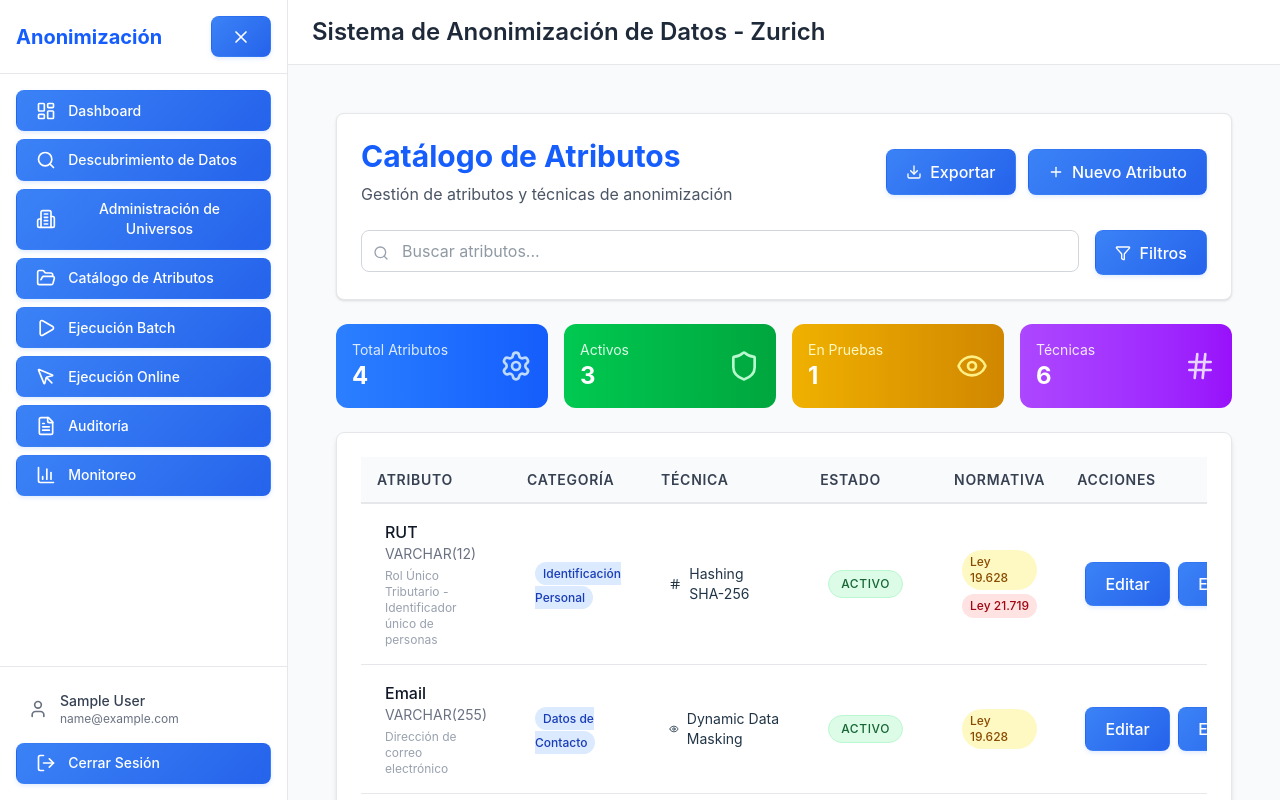
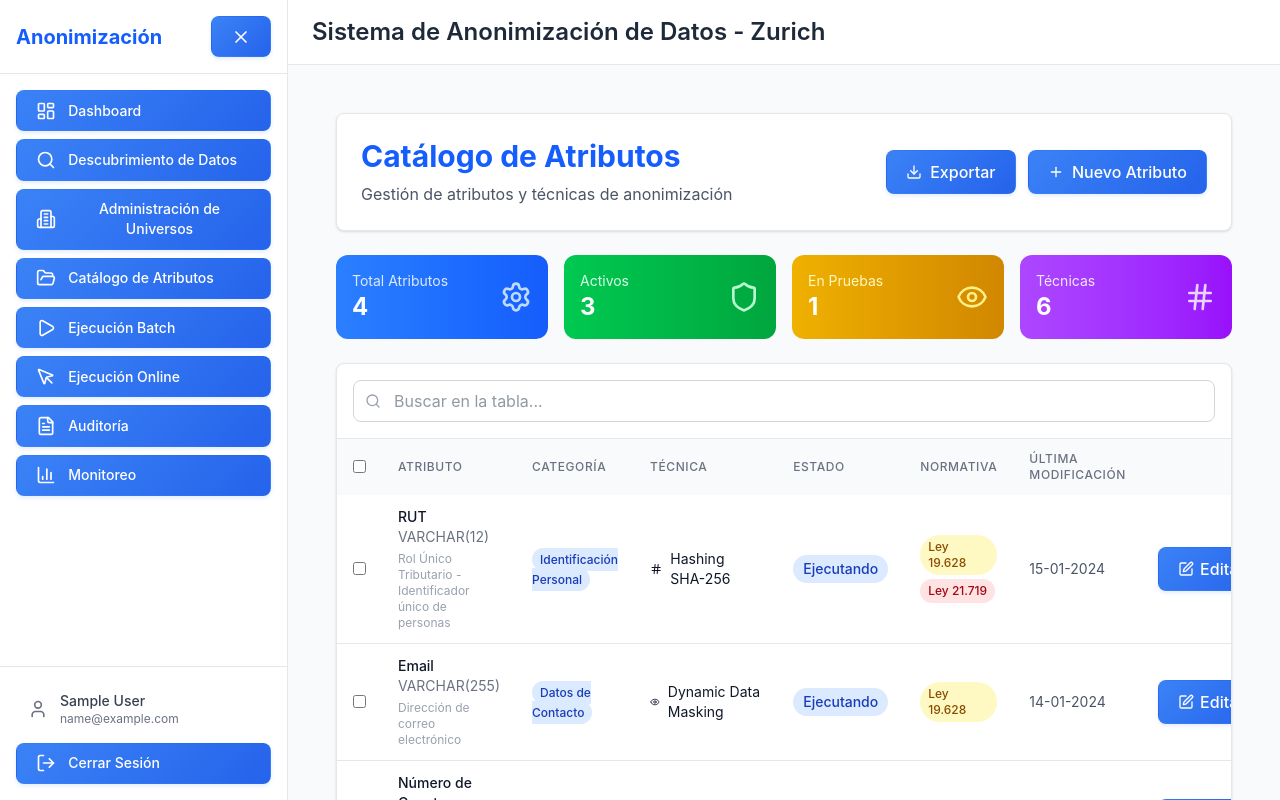
Before and after one commit to dmmtdeveloper/DATASHIELD, a React (Vite) app: page /catalog in a window 1280 px wide. Built offline with nearby package versions, Linux system fonts and the light colour scheme; sample sign-in values are in the browser's storage.

Commit message:
attribute catalog component

```diff
--- a/src/pages/AttributeCatalog/AttributeCatalog.tsx
+++ b/src/pages/AttributeCatalog/AttributeCatalog.tsx
@@ -1,5 +1,9 @@
-import React, { useState } from 'react';
-import { Search, Plus, Filter, Download, Settings, Shield, Hash, Eye, Key, Shuffle, X, Save } from 'lucide-react';
+import React, { useState, useMemo } from 'react';
+import { Plus, Download, Settings, Shield, Hash, Eye, Key, Shuffle, X, Save, Edit, Trash2 } from 'lucide-react';
+import DataTable, { type Column } from '../../components/ui/DataTable';
+import Button from '../../components/ui/Button/Button';
+import StatusBadge from '../../components/batch/StatusBadge/StatusBadge';
+
 
 interface Attribute {
   id: string;
@@ -15,14 +19,12 @@ interface Attribute {
 }
 
 const AttributeCatalog: React.FC = () => {
-  const [searchTerm, setSearchTerm] = useState('');
-  const [selectedCategory, setSelectedCategory] = useState('all');
-  const [selectedTechnique, setSelectedTechnique] = useState('all');
-  const [showFilters, setShowFilters] = useState(false);
   const [selectedAttribute, setSelectedAttribute] = useState<Attribute | null>(null);
   const [showModal, setShowModal] = useState(false);
   const [isEditing, setIsEditing] = useState(false);
   const [formData, setFormData] = useState<Partial<Attribute>>({});
+  const [selectedRows, setSelectedRows] = useState<Attribute[]>([]);
+  const [filters, setFilters] = useState<Record<string, string>>({});
 
   // Datos de ejemplo
   const attributes: Attribute[] = [
@@ -94,6 +96,23 @@ const AttributeCatalog: React.FC = () => {
     'Generalización'
   ];
 
+  // Filtrado de atributos - corregido para usar la variable correcta
+  const filteredAttributes = useMemo(() => {
+    let result = [...attributes];
+
+    // Aplicar filtros
+    Object.entries(filters).forEach(([key, value]) => {
+      if (value && value !== '') {
+        result = result.filter(attribute => {
+          const attributeValue = attribute[key as keyof Attribute];
+          return String(attributeValue).toLowerCase().includes(String(value).toLowerCase());
+        });
+      }
+    });
+
+    return result;
+  }, [attributes, filters]);
+
   const getTechniqueIcon = (technique: string) => {
     switch (technique) {
       case 'Hashing SHA-256': return <Hash className="w-4 h-4" />;
@@ -105,32 +124,102 @@ const AttributeCatalog: React.FC = () => {
     }
   };
 
-  const getStatusBadge = (status: string) => {
-    switch (status) {
-      case 'active': return 'status-badge status-active';
-      case 'testing': return 'status-badge status-pending';
-      case 'inactive': return 'status-badge status-inactive';
-      default: return 'status-badge status-inactive';
+  // Configuración de columnas para DataTable
+  const columns: Column<Attribute>[] = [
+    {
+      key: 'name',
+      header: 'Atributo',
+      sortable: true,
+      render: (_, row) => (
+        <div>
+          <div className="font-medium text-gray-900">{row.name}</div>
+          <div className="text-sm text-gray-500">{row.dataType}</div>
+          <div className="text-xs text-gray-400 mt-1">{row.description}</div>
+        </div>
+      )
+    },
+    {
+      key: 'category',
+      header: 'Categoría',
+      sortable: true,
+      render: (value) => (
+        <span className="px-2 py-1 bg-blue-100 text-blue-800 rounded-full text-xs font-medium">
+          {value}
+        </span>
+      )
+    },
+    {
+      key: 'technique',
+      header: 'Técnica',
+      sortable: true,
+      render: (_, row) => (
+        <div className="flex items-center gap-2">
+          {getTechniqueIcon(row.technique)}
+          <span className="text-sm">{row.technique}</span>
+        </div>
+      )
+    },
+    {
+      key: 'status',
+      header: 'Estado',
+      sortable: true,
+      render: (_, row) => {
+        // Map attribute status to StatusBadge status
+        const statusMap: Record<'active' | 'inactive' | 'testing', 'running' | 'failed' | 'pending'> = {
+          active: 'running',
+          inactive: 'failed',
+          testing: 'pending'
+        };
+        return <StatusBadge status={statusMap[row.status]} />;
+      }
+    },
+    {
+      key: 'compliance',
+      header: 'Normativa',
+      render: (_, row) => (
+        <div className="flex flex-wrap gap-1">
+          {row.compliance.map((law, index) => (
+            <span
+              key={index}
+              className={`px-2 py-1 rounded-full text-xs font-medium ${
+                law === 'Ley 21.719'
+                  ? 'bg-red-100 text-red-800'
+                  : 'bg-yellow-100 text-yellow-800'
+              }`}
+            >
+              {law}
+            </span>
+          ))}
+        </div>
+      )
+    },
+    {
+      key: 'lastModified',
+      header: 'Última Modificación',
+      sortable: true,
+      render: (value) => (
+        <span className="text-sm text-gray-600">
+          {new Date(value).toLocaleDateString('es-CL')}
+        </span>
+      )
     }
-  };
+  ];
 
-  const getStatusText = (status: string) => {
-    switch (status) {
-      case 'active': return 'Activo';
-      case 'testing': return 'En Pruebas';
-      case 'inactive': return 'Inactivo';
-      default: return 'Desconocido';
+  // Acciones para cada fila
+  const tableActions = [
+    {
+      label: 'Editar',
+      icon: Edit,
+      variant: 'outline' as const,
+      onClick: (attribute: Attribute) => handleEdit(attribute)
+    },
+    {
+      label: 'Eliminar',
+      icon: Trash2,
+      variant: 'danger' as const,
+      onClick: (attribute: Attribute) => handleDelete(attribute.id)
     }
-  };
-
-  const filteredAttributes = attributes.filter(attr => {
-    const matchesSearch = attr.name.toLowerCase().includes(searchTerm.toLowerCase()) ||
-                         attr.description.toLowerCase().includes(searchTerm.toLowerCase());
-    const matchesCategory = selectedCategory === 'all' || attr.category === selectedCategory;
-    const matchesTechnique = selectedTechnique === 'all' || attr.technique === selectedTechnique;
-
-    return matchesSearch && matchesCategory && matchesTechnique;
-  });
+  ];
 
   const handleEdit = (attribute: Attribute) => {
     setSelectedAttribute(attribute);
@@ -156,7 +245,6 @@ const AttributeCatalog: React.FC = () => {
   };
 
   const handleSave = () => {
-    // Implementar lógica de guardado
     console.log('Guardando:', formData);
     setShowModal(false);
     setSelectedAttribute(null);
@@ -171,20 +259,25 @@ const AttributeCatalog: React.FC = () => {
   };
 
   const handleDelete = (id: string) => {
-    // Implementar lógica de eliminación
     console.log('Eliminar atributo:', id);
   };
 
   const handleExport = () => {
-    // Implementar lógica de exportación
     console.log('Exportar catálogo');
   };
 
+  const stats = {
+    total: attributes.length,
+    active: attributes.filter(a => a.status === 'active').length,
+    testing: attributes.filter(a => a.status === 'testing').length,
+    techniques: techniques.length
+  };
+
   return (
-    <div className="p-6">
+    <div className="p-6 space-y-6">
       {/* Header */}
-      <div className="bg-white rounded-lg shadow-sm border border-gray-200 p-6 mb-6">
-        <div className="flex justify-between items-center mb-6">
+      <div className="bg-white rounded-lg shadow-sm border border-gray-200 p-6">
+        <div className="flex justify-between items-center">
           <div>
             <h1 className="text-3xl font-bold text-blue-600 mb-2">
               Catálogo de Atributos
@@ -194,90 +287,31 @@ const AttributeCatalog: React.FC = () => {
             </p>
           </div>
           <div className="flex gap-3">
-            <button
-              className="btn-secondary flex items-center gap-2"
+            <Button
+              variant="outline"
+              icon={Download}
               onClick={handleExport}
             >
-              <Download className="w-4 h-4" />
               Exportar
-            </button>
-            <button
-              className="btn-primary flex items-center gap-2"
+            </Button>
+            <Button
+              variant="primary"
+              icon={Plus}
               onClick={handleNewAttribute}
             >
-              <Plus className="w-4 h-4" />
               Nuevo Atributo
-            </button>
+            </Button>
           </div>
         </div>
-
-        {/* Search and Filters */}
-        <div className="flex flex-col md:flex-row gap-4">
-          <div className="flex-1 relative">
-            <Search className="absolute left-3 top-1/2 transform -translate-y-1/2 text-gray-400 w-4 h-4" />
-            <input
-              type="text"
-              placeholder="Buscar atributos..."
-              className="w-full pl-10 pr-4 py-2 border border-gray-300 rounded-lg focus:ring-2 focus:ring-blue-500 focus:border-transparent"
-              value={searchTerm}
-              onChange={(e) => setSearchTerm(e.target.value)}
-            />
-          </div>
-          <button
-            className="btn-outline flex items-center gap-2"
-            onClick={() => setShowFilters(!showFilters)}
-          >
-            <Filter className="w-4 h-4" />
-            Filtros
-          </button>
-        </div>
-
-        {/* Filters Panel */}
-        {showFilters && (
-          <div className="mt-4 p-4 bg-gray-50 rounded-lg border">
-            <div className="grid grid-cols-1 md:grid-cols-2 gap-4">
-              <div>
-                <label className="block text-sm font-medium text-gray-700 mb-2">
-                  Categoría
-                </label>
-                <select
-                  className="w-full p-2 border text-gray-900 border-gray-300 rounded-lg focus:ring-2 focus:ring-blue-500"
-                  value={selectedCategory}
-                  onChange={(e) => setSelectedCategory(e.target.value)}
-                >
-                  <option value="all">Todas las categorías</option>
-                  {categories.map(category => (
-                    <option key={category} value={category}>{category}</option>
-                  ))}
-                </select>
-              </div>
-              <div>
-                <label className="block text-sm font-medium text-gray-700 mb-2">
-                  Técnica
-                </label>
-                <select
-                  className="w-full p-2 border text-gray-900 border-gray-300 rounded-lg focus:ring-2 focus:ring-blue-500"
-                  value={selectedTechnique}
-                  onChange={(e) => setSelectedTechnique(e.target.value)}
-                >
-                  <option value="all">Todas las técnicas</option>
-                  {techniques.map(technique => (
-                    <option key={technique} value={technique}>{technique}</option>
-                  ))}
-                </select>
-              </div>
-            </div>
-          </div>
-        )}
       </div>
 
       {/* Statistics Cards */}
-      <div className="grid grid-cols-1 md:grid-cols-4 gap-4 mb-6">
+      <div className="grid grid-cols-1 md:grid-cols-4 gap-4">
         <div className="bg-gradient-to-r from-blue-500 to-blue-600 text-white p-4 rounded-xl">
           <div className="flex items-center justify-between">
             <div>
               <p className="text-blue-100 text-sm">Total Atributos</p>
-              <p className="text-2xl font-bold">{attributes.length}</p>
+              <p className="text-2xl font-bold">{stats.total}</p>
             </div>
             <Settings className="w-8 h-8 text-blue-200" />
           </div>
@@ -286,7 +320,7 @@ const AttributeCatalog: React.FC = () => {
           <div className="flex items-center justify-between">
             <div>
               <p className="text-green-100 text-sm">Activos</p>
-              <p className="text-2xl font-bold">{attributes.filter(a => a.status === 'active').length}</p>
+              <p className="text-2xl font-bold">{stats.active}</p>
             </div>
             <Shield className="w-8 h-8 text-green-200" />
           </div>
@@ -295,7 +329,7 @@ const AttributeCatalog: React.FC = () => {
           <div className="flex items-center justify-between">
             <div>
               <p className="text-yellow-100 text-sm">En Pruebas</p>
-              <p className="text-2xl font-bold">{attributes.filter(a => a.status === 'testing').length}</p>
+              <p className="text-2xl font-bold">{stats.testing}</p>
             </div>
             <Eye className="w-8 h-8 text-yellow-200" />
           </div>
@@ -304,96 +338,27 @@ const AttributeCatalog: React.FC = () => {
           <div className="flex items-center justify-between">
             <div>
               <p className="text-purple-100 text-sm">Técnicas</p>
-              <p className="text-2xl font-bold">{techniques.length}</p>
+              <p className="text-2xl font-bold">{stats.techniques}</p>
             </div>
             <Hash className="w-8 h-8 text-purple-200" />
           </div>
         </div>
       </div>
 
-      {/* Attributes Table */}
-      <div className="card overflow-hidden">
-        <div className="overflow-x-auto">
-          <table className="w-full">
-            <thead>
-              <tr className="table-header">
-                <th className="px-6 py-3 text-left">Atributo</th>
-                <th className="px-6 py-3 text-left">Categoría</th>
-                <th className="px-6 py-3 text-left">Técnica</th>
-                <th className="px-6 py-3 text-left">Estado</th>
-                <th className="px-6 py-3 text-left">Normativa</th>
-                <th className="px-6 py-3 text-left">Acciones</th>
-              </tr>
-            </thead>
-            <tbody>
-              {filteredAttributes.map((attribute) => (
-                <tr key={attribute.id} className="border-t border-gray-200 hover:bg-gray-50">
-                  <td className="px-6 py-4">
-                    <div>
-                      <div className="font-medium text-gray-900">{attribute.name}</div>
-                      <div className="text-sm text-gray-500">{attribute.dataType}</div>
-                      <div className="text-xs text-gray-400 mt-1">{attribute.description}</div>
-                    </div>
-                  </td>
-                  <td className="px-6 py-4">
-                    <span className="px-2 py-1 bg-blue-100 text-blue-800 rounded-full text-xs font-medium">
-                      {attribute.category}
-                    </span>
-                  </td>
-                  <td className="px-6 py-4">
-                    <div className="flex items-center gap-2">
-                      {getTechniqueIcon(attribute.technique)}
-                      <span className="text-sm">{attribute.technique}</span>
-                    </div>
-                  </td>
-                  <td className="px-6 py-4">
-                    <span className={getStatusBadge(attribute.status)}>
-                      {getStatusText(attribute.status)}
-                    </span>
-                  </td>
-                  <td className="px-6 py-4">
-                    <div className="flex flex-wrap gap-1">
-                      {attribute.compliance.map((law, index) => (
-                        <span
-                          key={index}
-                          className={`px-2 py-1 rounded-full text-xs font-medium ${
-                            law === 'Ley 21.719'
-                              ? 'bg-red-100 text-red-800'
-                              : 'bg-yellow-100 text-yellow-800'
-                          }`}
-                        >
-                          {law}
-                        </span>
-                      ))}
-                    </div>
-                  </td>
-                  <td className="px-6 py-4">
-                    <div className="flex gap-2">
-                      <button
-                        className="text-blue-600 hover:text-blue-800 text-sm font-medium"
-                        onClick={() => handleEdit(attribute)}
-                      >
-                        Editar
-                      </button>
-                      <button
-                        className="text-red-600 hover:text-red-800 text-sm font-medium"
-                        onClick={() => handleDelete(attribute.id)}
-                      >
-                        Eliminar
-                      </button>
-                    </div>
-                  </td>
-                </tr>
-              ))}
-            </tbody>
-          </table>
-        </div>
-      </div>
-
-      {/* Results Summary */}
-      <div className="mt-4 text-sm text-gray-600">
-        Mostrando {filteredAttributes.length} de {attributes.length} atributos
-      </div>
+      {/* DataTable con datos filtrados - solo una instancia */}
+      <DataTable
+        data={filteredAttributes}
+        columns={columns}
+        actions={tableActions}
+        searchable={true}
+        sortable={true}
+        pagination={true}
+        pageSize={10}
+        selectable={true}
+        onRowSelect={setSelectedRows}
+        onRowClick={(attribute) => setSelectedAttribute(attribute)}
+        emptyMessage="No hay atributos configurados"
+      />
 
       {/* Modal de Edición/Creación */}
       {showModal && (
@@ -403,12 +368,12 @@ const AttributeCatalog: React.FC = () => {
               <h2 className="text-xl font-semibold text-gray-900">
                 {isEditing ? 'Editar Atributo' : 'Nuevo Atributo'}
               </h2>
-              <button
+              <Button
+                variant="outline"
                 onClick={handleCloseModal}
-                className="text-gray-400 hover:text-gray-600"
               >
-                <X className="w-6 h-6" />
-              </button>
+                <X className="w-4 h-4" />
+              </Button>
             </div>
 
             <div className="p-6 space-y-6">
@@ -493,17 +458,17 @@ const AttributeCatalog: React.FC = () => {
                   Estado
                 </label>
                 <div className="flex gap-4">
-                  {['active', 'testing', 'inactive'].map(status => (
-                    <label key={status} className="flex items-center text-gray-800">
+                  {[{value: 'active', label: 'Activo'}, {value: 'testing', label: 'En Pruebas'}, {value: 'inactive', label: 'Inactivo'}].map(status => (
+                    <label key={status.value} className="flex items-center text-gray-800">
                       <input
                         type="radio"
                         name="status"
-                        value={status}
-                        checked={formData.status === status}
+                        value={status.value}
+                        checked={formData.status === status.value}
                         onChange={(e) => setFormData({...formData, status: e.target.value as any})}
-                        className="mr-2 "
+                        className="mr-2"
                       />
-                      <span className="text-sm">{getStatusText(status)}</span>
+                      <span className="text-sm">{status.label}</span>
                     </label>
                   ))}
                 </div>
@@ -535,60 +500,23 @@ const AttributeCatalog: React.FC = () => {
                   ))}
                 </div>
               </div>
-
-              {/* Parámetros de Técnica */}
-              {formData.technique && (
-                <div>
-                  <label className="block text-sm font-medium text-gray-700 mb-2">
-                    Parámetros de la Técnica
-                  </label>
-                  <div className="bg-gray-50 pt-4 rounded-lg">
-                    <p className="text-sm text-gray-600 mb-3">
-                      Configuración específica para: <strong>{formData.technique}</strong>
-                    </p>
-                    {/* Aquí se pueden agregar campos específicos según la técnica */}
-                    <div className="grid grid-cols-1 md:grid-cols-2 gap-3">
-                      <div>
-                        <label className="block text-xs font-medium text-gray-600 mb-1">
-                          Algoritmo/Método
-                        </label>
-                        <input
-                          type="text"
-                          className="w-full p-2 text-sm border text-gray-800 border-gray-300 rounded focus:ring-1 focus:ring-blue-500"
-                          placeholder="Ej: SHA-256, AES-256"
-                        />
-                      </div>
-                      <div>
-                        <label className="block text-xs font-medium text-gray-600 mb-1">
-                          Configuración
-                        </label>
-                        <input
-                          type="text"
-                          className="w-full p-2 text-gray-800 text-sm border border-gray-300 rounded focus:ring-1 focus:ring-blue-500"
-                          placeholder="Parámetros adicionales"
-                        />
-                      </div>
-                    </div>
-                  </div>
-                </div>
-              )}
             </div>
 
             {/* Botones de Acción */}
             <div className="flex justify-end gap-3 p-6 border-t bg-gray-50">
-              <button
+              <Button
+                variant="outline"
                 onClick={handleCloseModal}
-                className="px-4 py-2 text-gray-700 bg-white border border-gray-300 rounded-lg hover:bg-gray-50"
               >
                 Cancelar
-              </button>
-              <button
+              </Button>
+              <Button
+                variant="primary"
+                icon={Save}
                 onClick={handleSave}
-                className="btn-primary flex items-center gap-2"
               >
-                <Save className="w-4 h-4" />
                 {isEditing ? 'Actualizar' : 'Crear'} Atributo
-              </button>
+              </Button>
             </div>
           </div>
         </div>
```
